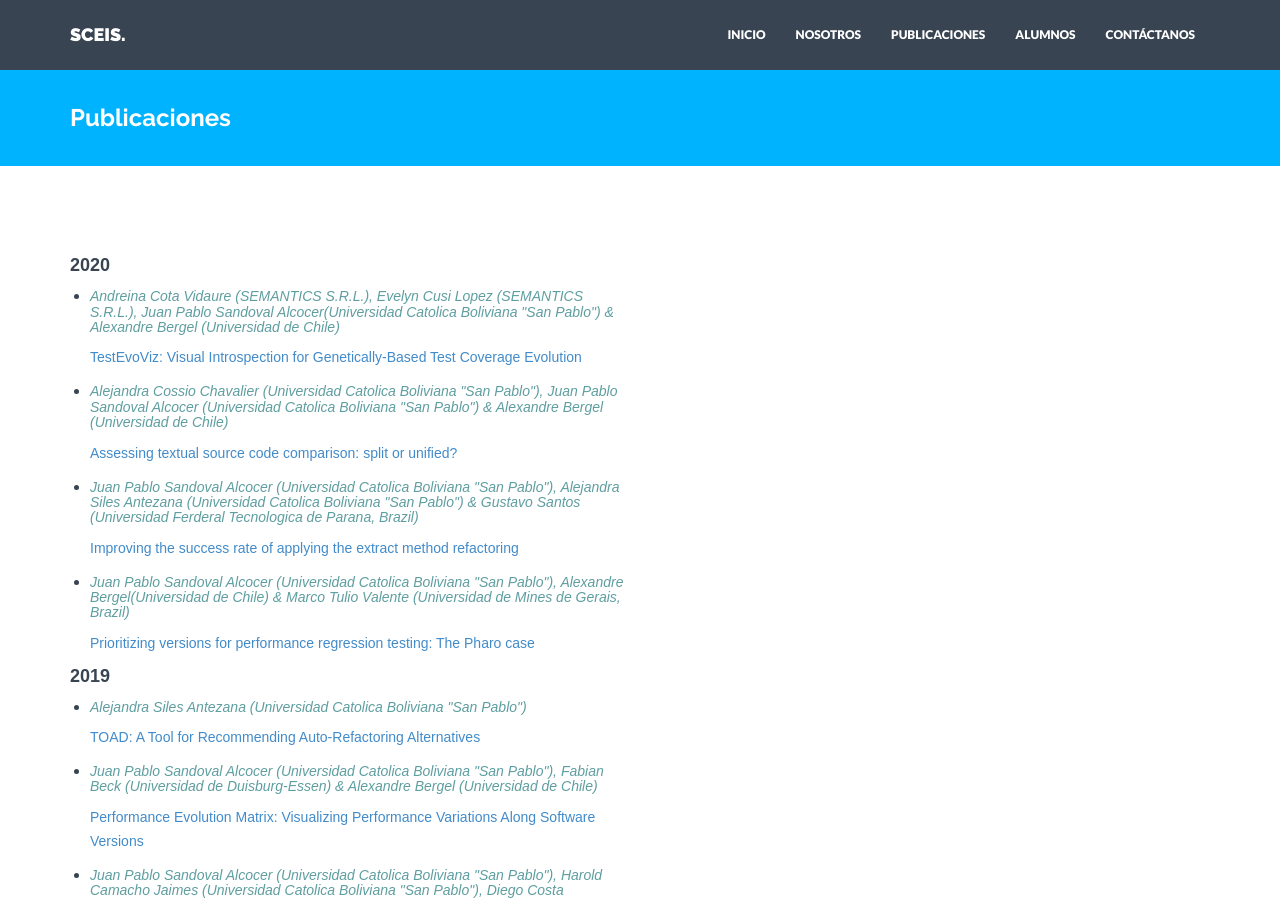
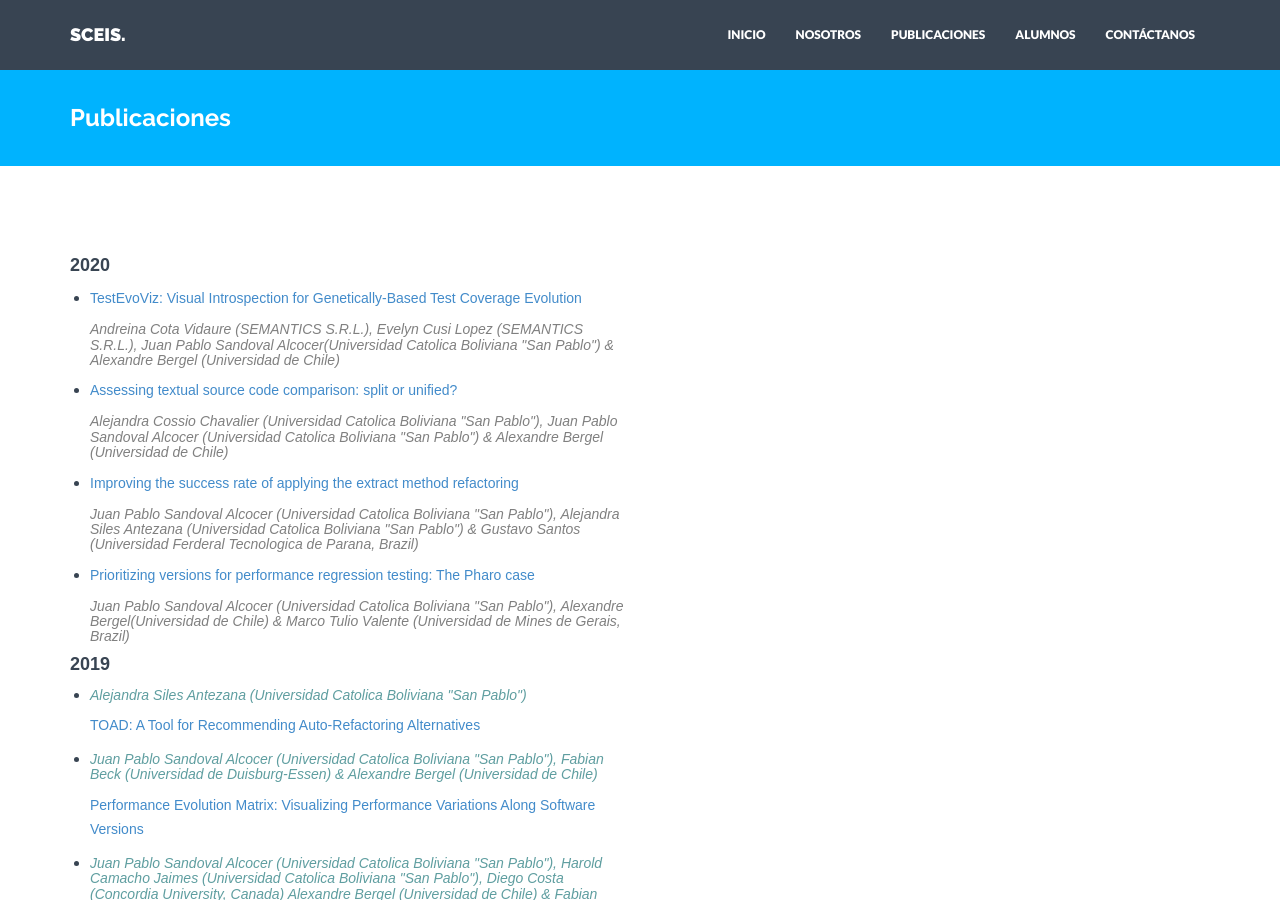
Before and after one commit to SociedadCEIS/paginaSCEIS, a Jekyll site: the page built from publications.html, in a window 1280 px wide and 900 px high. Built offline with Jekyll 4.4.1, drawn with Linux system fonts in a browser that asks for light colours; nearby versions of some CDN libraries.

Commit message:
update colors and order in publications

```diff
--- a/publications.html
+++ b/publications.html
@@ -11,23 +11,23 @@ permalink: /publications/
             <h4 style="font-family:Arial, Helvetica, sans-serif;">2020</h4>
             <ul>
                 <li>
-                    <h5 style="font-family:Arial, Helvetica, sans-serif; color:cadetblue"><i>Andreina Cota Vidaure (SEMANTICS S.R.L.), Evelyn Cusi Lopez (SEMANTICS S.R.L.), Juan Pablo Sandoval Alcocer(Universidad Catolica Boliviana "San Pablo") & Alexandre Bergel (Universidad de Chile)</i></h5>
                     <p style="font-family:Arial, Helvetica, sans-serif;"><a href= "10.1109/VISSOFT51673.2020.00005" >TestEvoViz: Visual Introspection for Genetically-Based Test Coverage Evolution</a></p>
+                    <h5 style="font-family:Arial, Helvetica, sans-serif; color:grey"><i>Andreina Cota Vidaure (SEMANTICS S.R.L.), Evelyn Cusi Lopez (SEMANTICS S.R.L.), Juan Pablo Sandoval Alcocer(Universidad Catolica Boliviana "San Pablo") & Alexandre Bergel (Universidad de Chile)</i></h5>
                 </li>
 
                 <li>
-                    <h5 style="font-family:Arial, Helvetica, sans-serif; color:cadetblue"><i>Alejandra Cossio Chavalier (Universidad Catolica Boliviana "San Pablo"), Juan Pablo Sandoval Alcocer (Universidad Catolica Boliviana "San Pablo") & Alexandre Bergel (Universidad de Chile)</i></h5>
                     <p style="font-family:Arial, Helvetica, sans-serif;"><a href= "https://dl.acm.org/doi/10.1145/3397537.3398471" >Assessing textual source code comparison: split or unified?</a></p>
+                    <h5 style="font-family:Arial, Helvetica, sans-serif; color:grey"><i>Alejandra Cossio Chavalier (Universidad Catolica Boliviana "San Pablo"), Juan Pablo Sandoval Alcocer (Universidad Catolica Boliviana "San Pablo") & Alexandre Bergel (Universidad de Chile)</i></h5>
                 </li>
 
                 <li>
-                    <h5 style="font-family:Arial, Helvetica, sans-serif; color:cadetblue"><i>Juan Pablo Sandoval Alcocer (Universidad Catolica Boliviana "San Pablo"), Alejandra Siles Antezana (Universidad Catolica Boliviana "San Pablo") & Gustavo Santos (Universidad Ferderal Tecnologica de Parana, Brazil)</i></h5>
                     <p style="font-family:Arial, Helvetica, sans-serif;"><a href= "https://doi.org/10.1016/j.scico.2020.102475" >Improving the success rate of applying the extract method refactoring</a></p>
+                    <h5 style="font-family:Arial, Helvetica, sans-serif; color:grey"><i>Juan Pablo Sandoval Alcocer (Universidad Catolica Boliviana "San Pablo"), Alejandra Siles Antezana (Universidad Catolica Boliviana "San Pablo") & Gustavo Santos (Universidad Ferderal Tecnologica de Parana, Brazil)</i></h5>
                 </li>
 
                 <li>
-                    <h5 style="font-family:Arial, Helvetica, sans-serif; color:cadetblue"><i>Juan Pablo Sandoval Alcocer (Universidad Catolica Boliviana "San Pablo"), Alexandre Bergel(Universidad de Chile) & Marco Tulio Valente (Universidad de Mines de Gerais, Brazil)</i></h5>
                     <p style="font-family:Arial, Helvetica, sans-serif;"><a href= "https://doi.org/10.1016/j.scico.2020.102415" >Prioritizing versions for performance regression testing: The Pharo case</a></p>
+                    <h5 style="font-family:Arial, Helvetica, sans-serif; color:grey"><i>Juan Pablo Sandoval Alcocer (Universidad Catolica Boliviana "San Pablo"), Alexandre Bergel(Universidad de Chile) & Marco Tulio Valente (Universidad de Mines de Gerais, Brazil)</i></h5>
                 </li>
             </ul>
 
```
